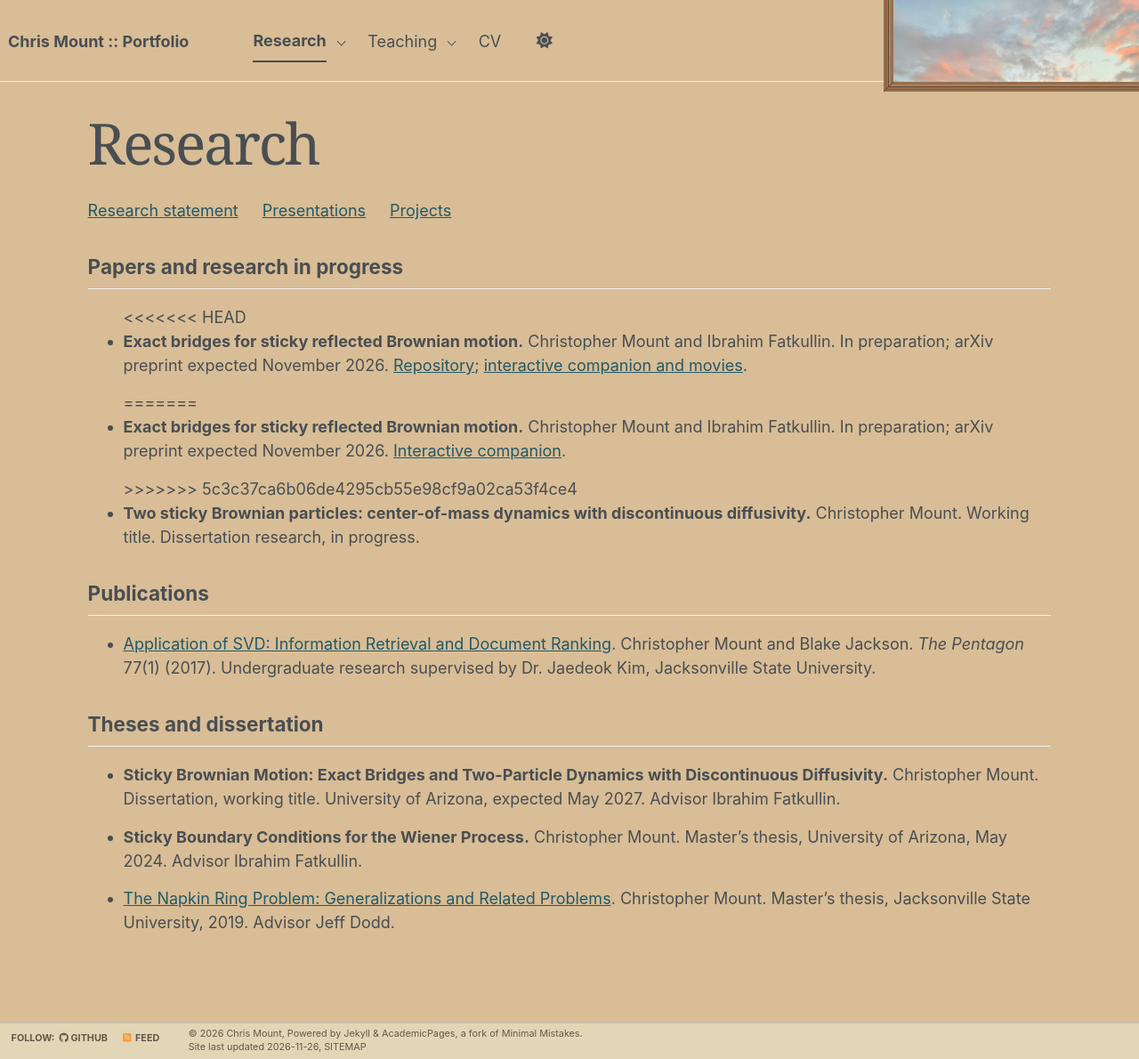
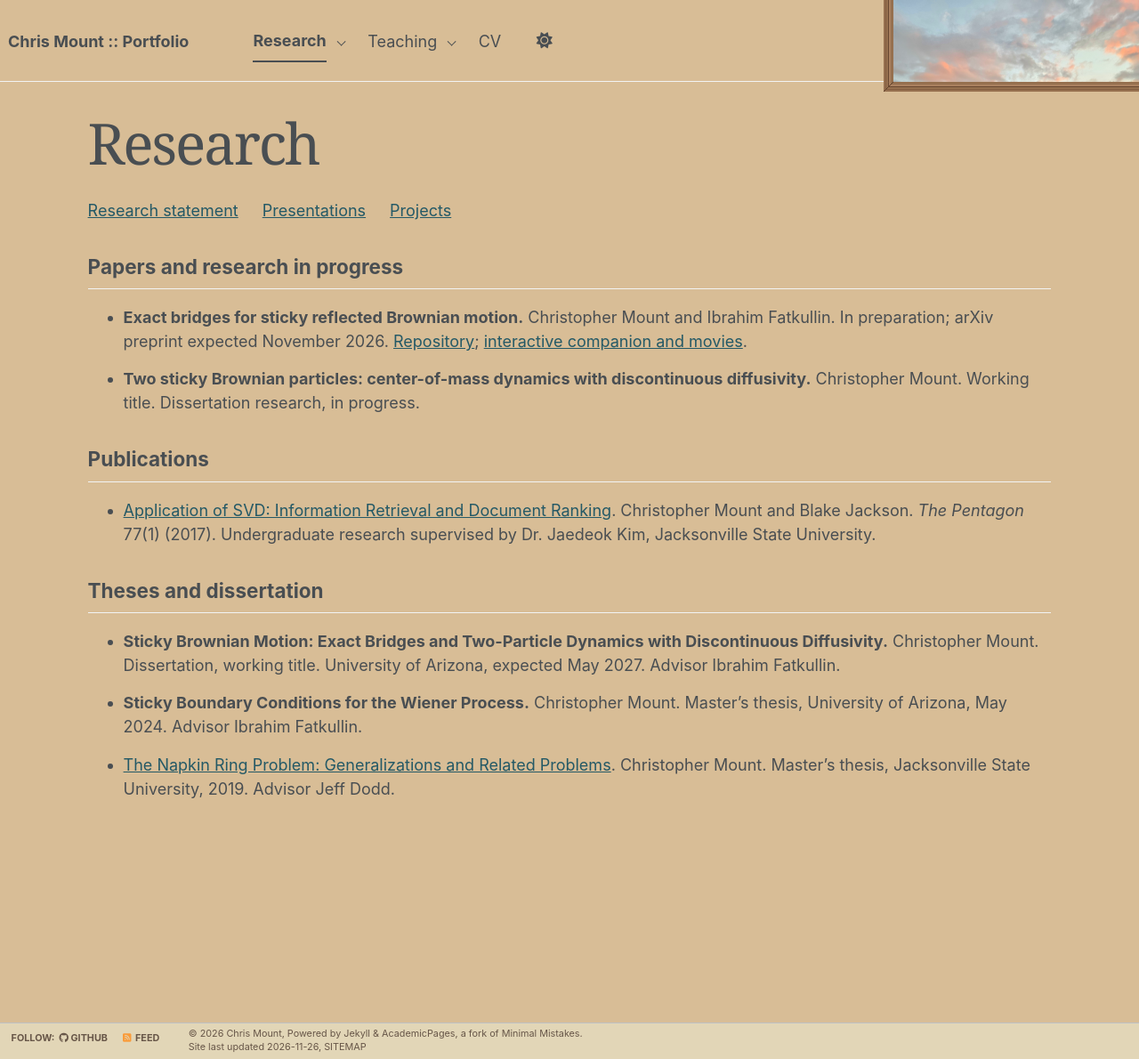
Before and after one commit to chris-mount-60/chris-mount-60.github.io, a Jekyll site: the page built from _pages/publications.html, in a window 1280 px wide and 1190 px high. Shown: the whole window at 89% size. Built offline with Jekyll 4.4.1, drawn with Linux system fonts in a browser that asks for light colours; a script bundle is joined from its source files by our own code; a style sheet for code colours, icons or effects is not loaded.

Commit message:
repo link

```diff
--- a/_pages/publications.html
+++ b/_pages/publications.html
@@ -17,11 +17,7 @@ redirect_from:
 
 <h2 id="research-in-progress">Papers and research in progress</h2>
 <ul class="mount-bibliography">
-<<<<<<< HEAD
   <li><strong>Exact bridges for sticky reflected Brownian motion.</strong> Christopher Mount and Ibrahim Fatkullin. In preparation; arXiv preprint expected November 2026. <a href="https://github.com/chris-mount-60/sticky-bm-bridges">Repository</a>; <a href="/sticky-bm-bridges/">interactive companion and movies</a>.</li>
-=======
-  <li><strong>Exact bridges for sticky reflected Brownian motion.</strong> Christopher Mount and Ibrahim Fatkullin. In preparation; arXiv preprint expected November 2026. <a href="/sticky-bm-bridges/">Interactive companion</a>.</li>
->>>>>>> 5c3c37ca6b06de4295cb55e98cf9a02ca53f4ce4
   <li><strong>Two sticky Brownian particles: center-of-mass dynamics with discontinuous diffusivity.</strong> Christopher Mount. Working title. Dissertation research, in progress.</li>
 </ul>
 
```
